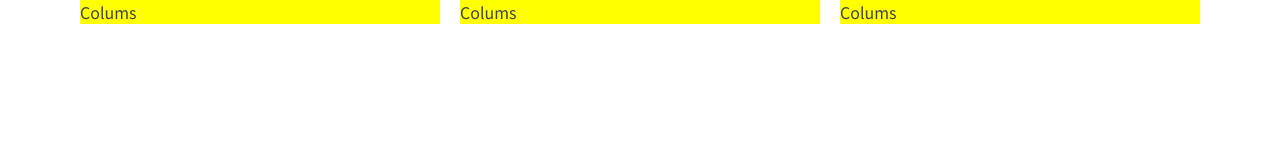
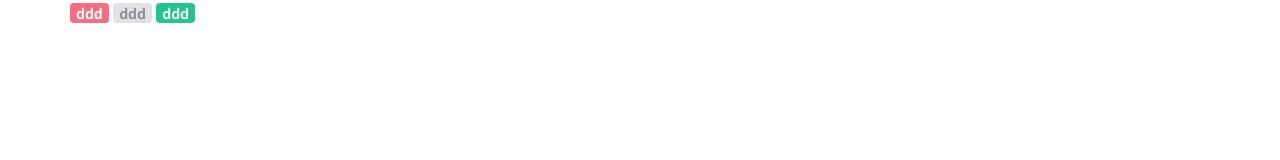
Before and after one commit to younhoso/tomorrow-house, a website built with Vite: page index.html in a window 1280 px wide. Built offline with nearby package versions, Linux system fonts and the light colour scheme.

Commit message:
Add: tag components

```diff
--- a/index.html
+++ b/index.html
@@ -16,17 +16,9 @@
   </head>
   <body>
     <div class="container">
-      <div class="row">
-        <div class="col-sm-4 col-md-6 col-lg-4">
-          <div style="background-color: yellow">Colums</div>
-        </div>
-        <div class="col-sm-4 col-md-6 col-lg-4">
-          <div style="background-color: yellow">Colums</div>
-        </div>
-        <div class="col-sm-4 col-md-6 col-lg-4">
-          <div style="background-color: yellow">Colums</div>
-        </div>
-      </div>
+      <div class="tag-red">ddd</div>
+      <div class="tag-gray">ddd</div>
+      <div class="tag-green">ddd</div>
     </div>
   </body>
 </html>
--- a/src/styles/index.scss
+++ b/src/styles/index.scss
@@ -11,4 +11,6 @@
 @import './mixins/positions';
 @import './mixins/flexbox';
 
+@import './modules/tags';
+
 @import './layouts/grids';
--- a/src/styles/mixins/_textStyle.scss
+++ b/src/styles/mixins/_textStyle.scss
@@ -40,10 +40,10 @@
 
 @example
 p {
-  @include text-style(12, #000);
+  @include textSize(12, #000);
 }
 */
-@mixin text-style($size, $color: '') {
+@mixin textSize($size, $color: '') {
   @if ($size == 12) {
     @include text-style-12;
   }
--- /dev/null
+++ b/src/styles/modules/_tags.scss
@@ -0,0 +1,26 @@
+%tag-base {
+  @include inline-flexBox;
+  @include textSize(14);
+  height: 20px;
+  padding: 0 6px;
+  font-weight: 700;
+  border-radius: 4px;
+}
+
+.tag-red {
+  @extend %tag-base;
+  color: $white;
+  background-color: $red;
+}
+
+.tag-green {
+  @extend %tag-base;
+  color: $white;
+  background-color: $green;
+}
+
+.tag-gray {
+  @extend %tag-base;
+  color: $gray-8;
+  background-color: $gray-e;
+}
```
Also changed, not shown: style.css, 1 other file.
